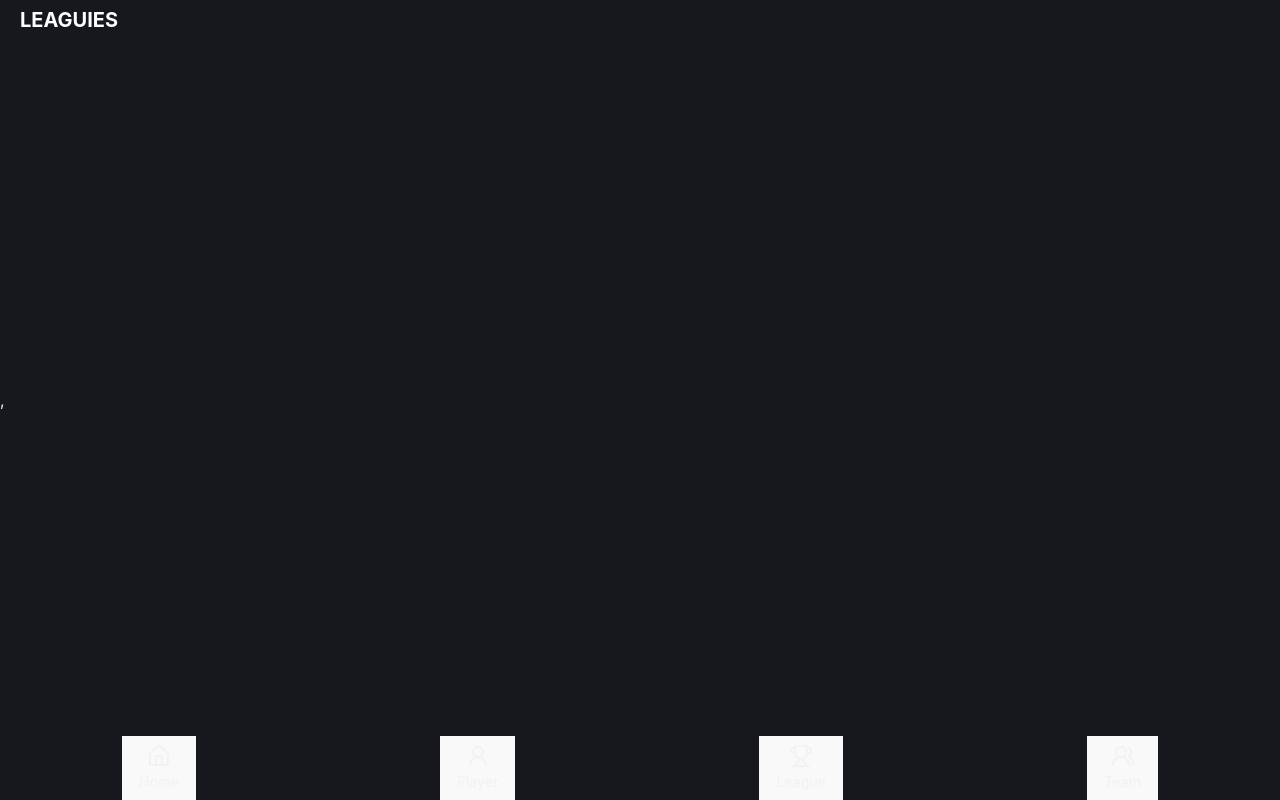
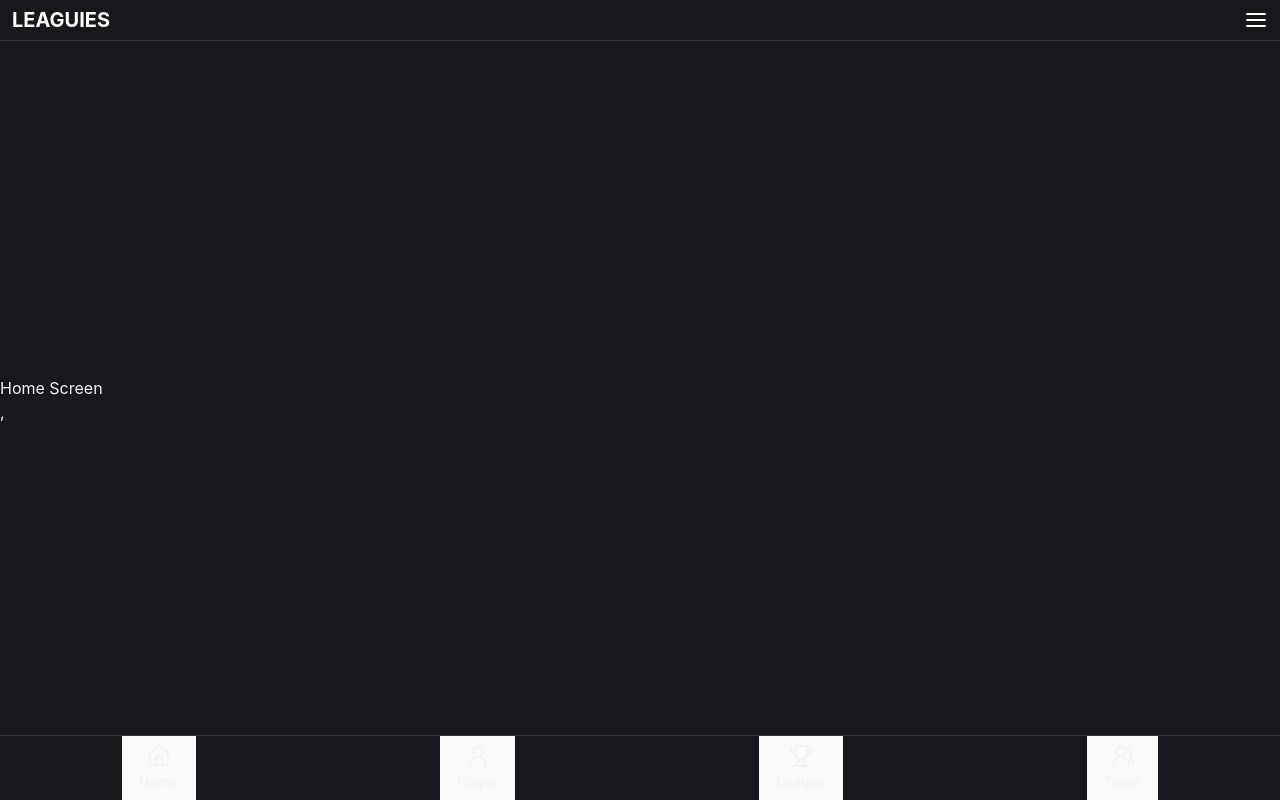
Before and after one commit to LeagueOfBugs/leaguies-2.0, a React (Vite) app in the folder client/: page /home in a window 1280 px wide. Built offline with nearby package versions, Linux system fonts and the light colour scheme.

Commit message:
created layout and core screen

```diff
--- a/client/package.json
+++ b/client/package.json
@@ -12,6 +12,7 @@
   "dependencies": {
     "@radix-ui/react-label": "^2.1.0",
     "@radix-ui/react-select": "^2.1.2",
+    "@radix-ui/react-separator": "^1.1.0",
     "@radix-ui/react-slot": "^1.1.0",
     "@reduxjs/toolkit": "^2.2.8",
     "axios": "^1.7.7",
--- a/client/src/App.tsx
+++ b/client/src/App.tsx
@@ -2,9 +2,10 @@ import { BrowserRouter as Router, Route, Routes } from "react-router-dom";
 import MobileNav from "./components/ui/navigation/mobile/MobileNav";
 import Header from "./components/ui/header/header";
 import SplashScreen from "./screens/SplashScreen";
-import PlayerScreen from "./screens/PlayerScreen";
+import PlayerScreen from "./screens/playerScreen/PlayerScreen";
 import LeagueScreen from "./screens/LeagueScreen";
 import TeamScreen from "./screens/TeamScreen";
+import HomeScreen from "./screens/HomeScreen";
 
 function App() {
   return (
@@ -12,6 +13,7 @@ function App() {
       <Header />
       <Routes>
         <Route path="/" element={<SplashScreen />} />
+        <Route path="/home" element={<HomeScreen />} />
         <Route path="/player" element={<PlayerScreen />} />
         <Route path="/league" element={<LeagueScreen />} />
         <Route path="/team" element={<TeamScreen />} />
--- a/client/src/components/ui/header/header.tsx
+++ b/client/src/components/ui/header/header.tsx
@@ -1,9 +1,16 @@
+import { Separator } from "../separator";
+import { AlignJustify } from "lucide-react";
+
 const Header = () => {
   return (
-    <header className="text-primary-foreground absolute top-0 left-0 w-full px-5">
-      <div className="flex justify-start items-center h-10">
-        <h1 className="text-xl font-bold">LEAGUIES</h1>{" "}
+    <header className="text-primary-foreground absolute top-0 left-0 w-full ">
+      <div className="flex justify-between items-center h-10 px-3">
+        <h1 className="text-xl font-bold">LEAGUIES</h1>
+
+        {/* make hamburger button own component */}
+        <AlignJustify />
       </div>
+      <Separator />
     </header>
   );
 };
--- a/client/src/components/ui/navigation/mobile/MobileNav.tsx
+++ b/client/src/components/ui/navigation/mobile/MobileNav.tsx
@@ -1,9 +1,11 @@
+import { Separator } from "../../separator";
 import NavButton from "./NavButton";
 import { House, UsersRound, Trophy, UserRound } from "lucide-react";
 
 const MobileNav = () => {
   return (
     <nav className="fixed bottom-0 left-0 right-0">
+      <Separator />
       <div className="flex justify-around items-center h-16">
         <NavButton toScreen="/" icon={<House />} title="Home" />
         <NavButton toScreen="/player" icon={<UserRound />} title="Player" />
--- /dev/null
+++ b/client/src/components/ui/separator.tsx
@@ -0,0 +1,29 @@
+import * as React from "react"
+import * as SeparatorPrimitive from "@radix-ui/react-separator"
+
+import { cn } from "@/lib/utils"
+
+const Separator = React.forwardRef<
+  React.ElementRef<typeof SeparatorPrimitive.Root>,
+  React.ComponentPropsWithoutRef<typeof SeparatorPrimitive.Root>
+>(
+  (
+    { className, orientation = "horizontal", decorative = true, ...props },
+    ref
+  ) => (
+    <SeparatorPrimitive.Root
+      ref={ref}
+      decorative={decorative}
+      orientation={orientation}
+      className={cn(
+        "shrink-0 bg-border",
+        orientation === "horizontal" ? "h-[1px] w-full" : "h-full w-[1px]",
+        className
+      )}
+      {...props}
+    />
+  )
+)
+Separator.displayName = SeparatorPrimitive.Root.displayName
+
+export { Separator }
--- /dev/null
+++ b/client/src/screens/HomeScreen.tsx
@@ -0,0 +1,5 @@
+const HomeScreen = () => {
+  return <div>Home Screen</div>;
+};
+
+export default HomeScreen;
--- /dev/null
+++ b/client/src/screens/Layout.tsx
@@ -0,0 +1,7 @@
+import { Outlet } from "react-router-dom";
+
+const Layout = () => {
+  return <Outlet />;
+};
+
+export default Layout;
```
Also changed, not shown: client/src/screens/playerScreen/PlayerScreen.tsx (renamed from client/src/screens/PlayerScreen.tsx), 1 other file (tests, documents, lock files or other folders).
